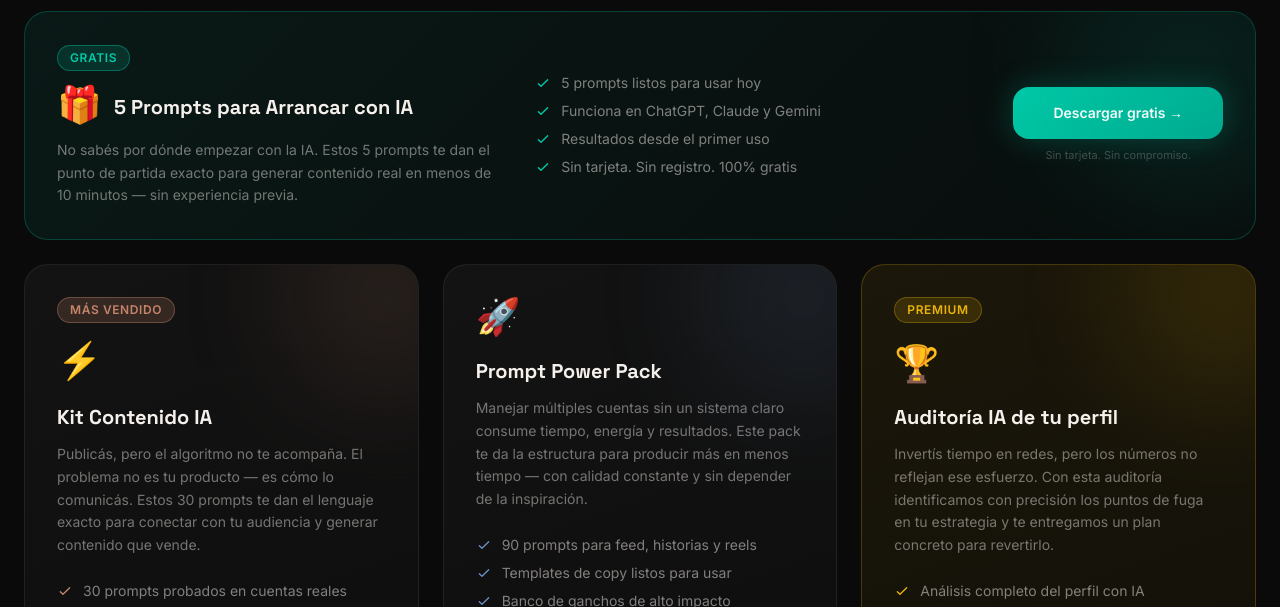
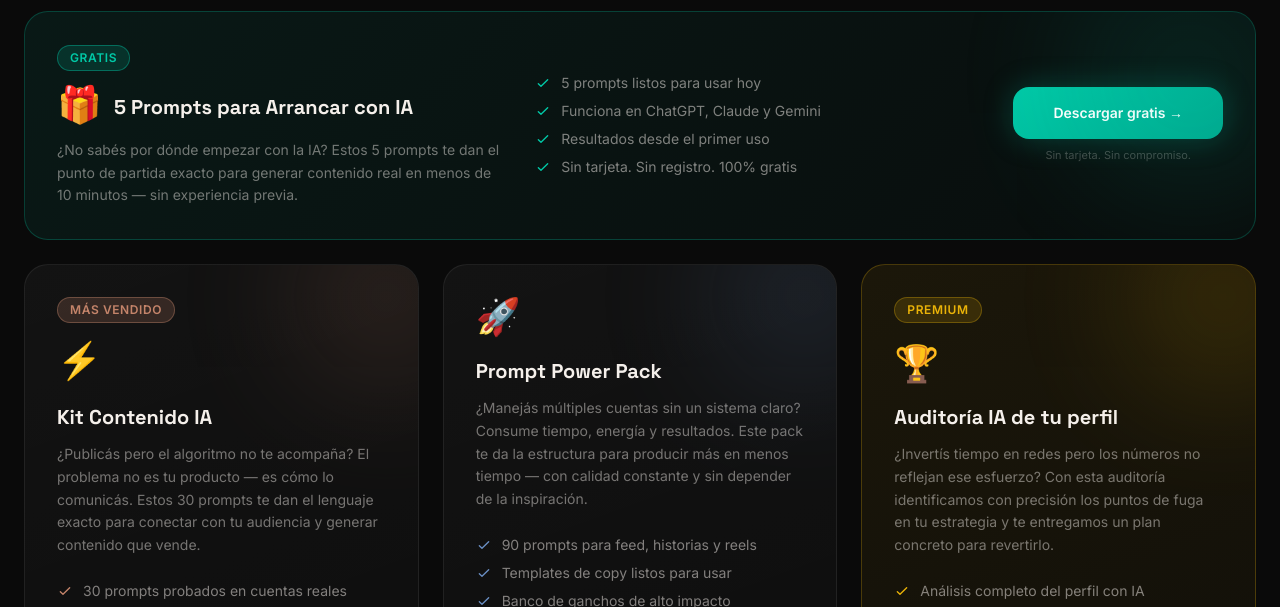
Before and after one commit to Rolebyte/juanoconecta, a React (Vite) app: page / in a window 1280 px wide. Shown: the part 4460-5067 px from the top of the page. Built offline with nearby package versions, Linux system fonts and the light colour scheme.

Commit message:
Add opening question marks to all Tienda product descriptions

```diff
--- a/src/components/Tienda.jsx
+++ b/src/components/Tienda.jsx
@@ -8,7 +8,7 @@ const TEAL = '#00C9A7'
 
 const productoGratis = {
   nombre: '5 Prompts para Arrancar con IA',
-  descripcion: 'No sabés por dónde empezar con la IA. Estos 5 prompts te dan el punto de partida exacto para generar contenido real en menos de 10 minutos — sin experiencia previa.',
+  descripcion: '¿No sabés por dónde empezar con la IA? Estos 5 prompts te dan el punto de partida exacto para generar contenido real en menos de 10 minutos — sin experiencia previa.',
   badge: 'GRATIS',
   badgeStyle: { background: 'rgba(0,201,167,0.15)', color: '#00C9A7', border: '1px solid rgba(0,201,167,0.4)' },
   precioARS: null,
@@ -22,7 +22,7 @@ const productoGratis = {
 const productos = [
   {
     nombre: 'Kit Contenido IA',
-    descripcion: 'Publicás, pero el algoritmo no te acompaña. El problema no es tu producto — es cómo lo comunicás. Estos 30 prompts te dan el lenguaje exacto para conectar con tu audiencia y generar contenido que vende.',
+    descripcion: '¿Publicás pero el algoritmo no te acompaña? El problema no es tu producto — es cómo lo comunicás. Estos 30 prompts te dan el lenguaje exacto para conectar con tu audiencia y generar contenido que vende.',
     badge: 'MÁS VENDIDO',
     badgeStyle: { background: 'rgba(196,132,106,0.2)', color: '#C4846A', border: '1px solid rgba(196,132,106,0.4)' },
     precioARS: '$8.000 ARS',
@@ -37,7 +37,7 @@ const productos = [
   },
   {
     nombre: 'Prompt Power Pack',
-    descripcion: 'Manejar múltiples cuentas sin un sistema claro consume tiempo, energía y resultados. Este pack te da la estructura para producir más en menos tiempo — con calidad constante y sin depender de la inspiración.',
+    descripcion: '¿Manejás múltiples cuentas sin un sistema claro? Consume tiempo, energía y resultados. Este pack te da la estructura para producir más en menos tiempo — con calidad constante y sin depender de la inspiración.',
     badge: null,
     precioARS: '$25.000 ARS',
     precioUSD: '$22 USD',
@@ -51,7 +51,7 @@ const productos = [
   },
   {
     nombre: 'Auditoría IA de tu perfil',
-    descripcion: 'Invertís tiempo en redes, pero los números no reflejan ese esfuerzo. Con esta auditoría identificamos con precisión los puntos de fuga en tu estrategia y te entregamos un plan concreto para revertirlo.',
+    descripcion: '¿Invertís tiempo en redes pero los números no reflejan ese esfuerzo? Con esta auditoría identificamos con precisión los puntos de fuga en tu estrategia y te entregamos un plan concreto para revertirlo.',
     badge: 'PREMIUM',
     badgeStyle: { background: 'rgba(234,179,8,0.15)', color: '#EAB308', border: '1px solid rgba(234,179,8,0.3)' },
     precioARS: '$45.000 ARS',
```
